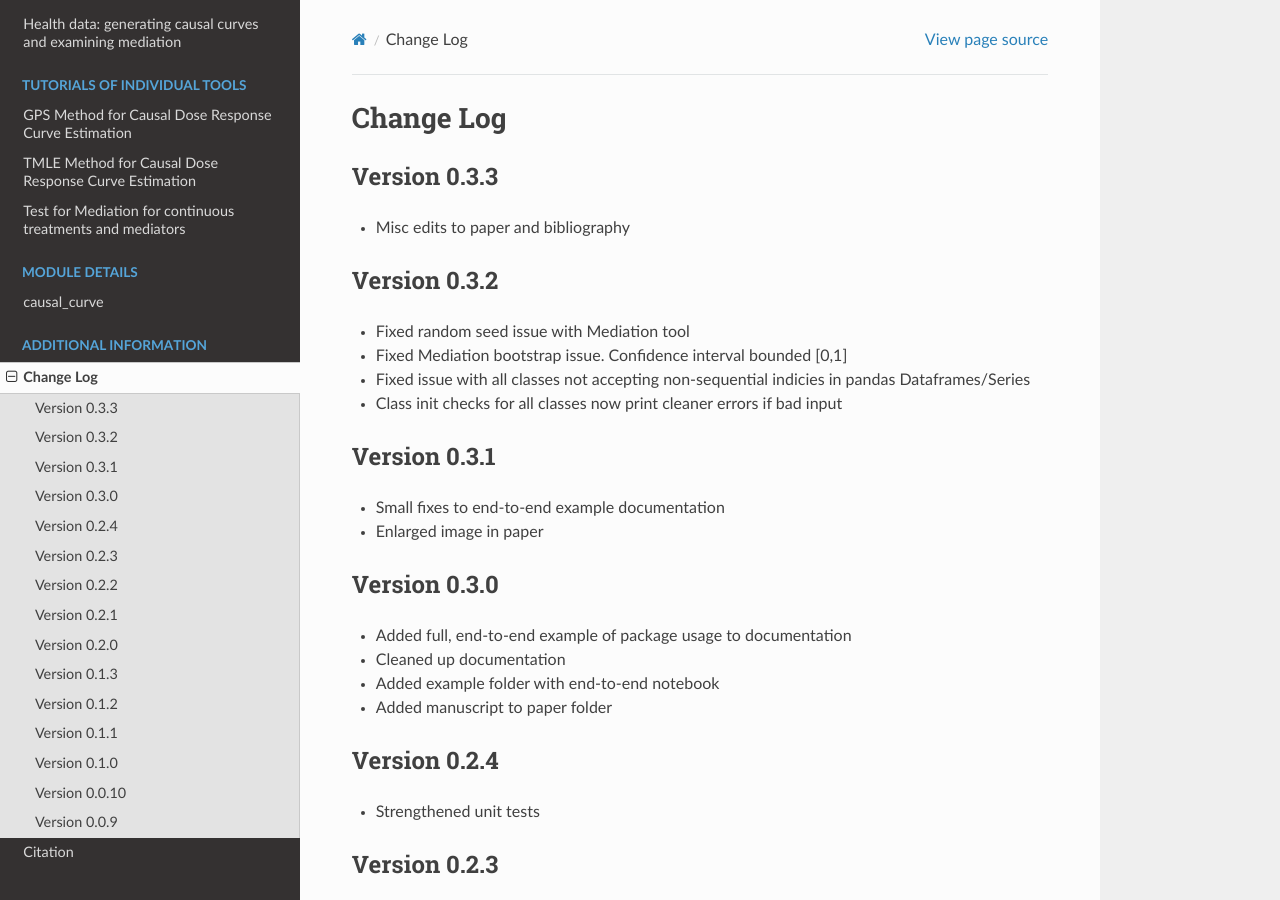
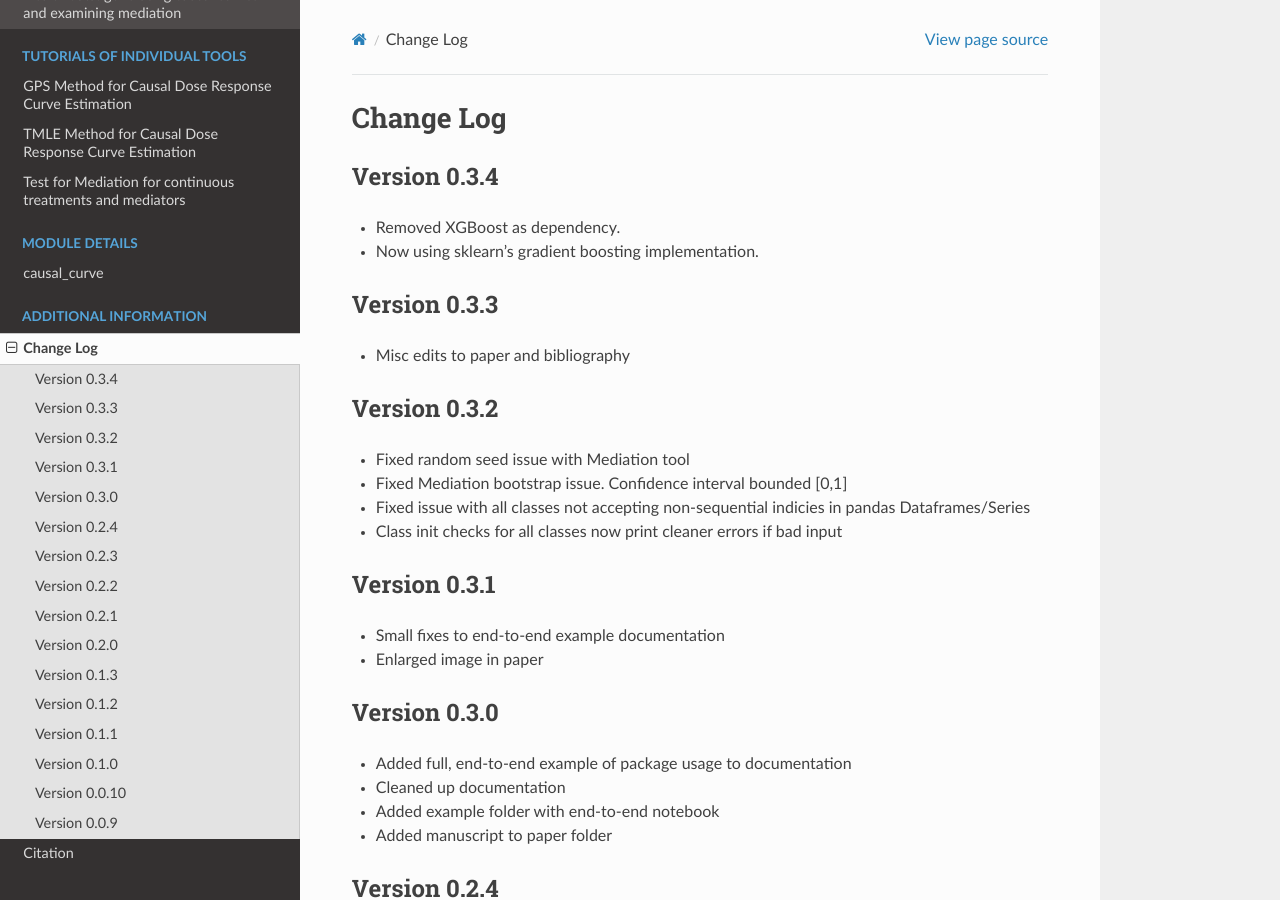
Before and after one commit to ronikobrosly/causal-curve, a Sphinx documentation site: the page built from docs/changelog.rst, in a window 1280 px wide and 900 px high. Built offline with Sphinx 7.4.7 and the Read the Docs theme 2.0.0, drawn with Linux system fonts in a browser that asks for light colours.

Commit message:
removed xgboost from TMLE

```diff
--- a/docs/changelog.rst
+++ b/docs/changelog.rst
@@ -3,6 +3,12 @@
 ==========
 Change Log
 ==========
+
+Version 0.3.4
+-------------
+- Removed XGBoost as dependency.
+- Now using sklearn's gradient boosting implementation.
+
 
 Version 0.3.3
 -------------
--- a/docs/conf.py
+++ b/docs/conf.py
@@ -22,7 +22,7 @@
 author = 'Roni Kobrosly'
 
 # The full version, including alpha/beta/rc tags
-release = '0.3.3'
+release = '0.3.4'
 
 # -- General configuration ---------------------------------------------------
 
--- a/docs/requirements.txt
+++ b/docs/requirements.txt
@@ -16,4 +16,3 @@
 scipy
 six
 statsmodels
-xgboost
--- a/requirements.txt
+++ b/requirements.txt
@@ -16,4 +16,3 @@
 scipy
 six
 statsmodels
-xgboost
--- a/setup.py
+++ b/setup.py
@@ -5,7 +5,7 @@
 
 setuptools.setup(
     name="causal-curve",
-    version="0.3.3",
+    version="0.3.4",
     author="Roni Kobrosly",
     author_email="roni.kobrosly@gmail.com",
     description="A python library with tools to perform causal inference using \
@@ -38,7 +38,6 @@
         'scikit-learn',
         'scipy',
         'six',
-        'statsmodels',
-        'xgboost'
+        'statsmodels'
     ]
 )
```
Also changed, not shown: 1 other file.
